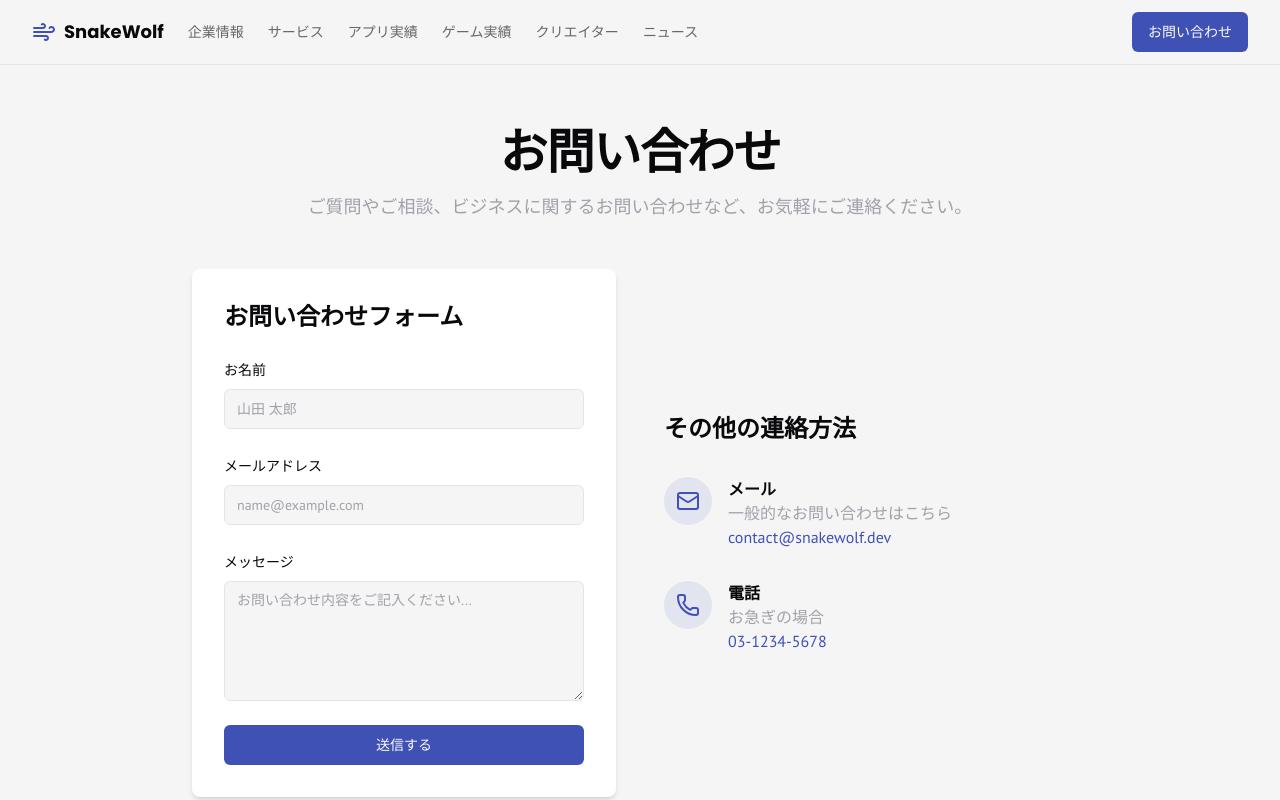
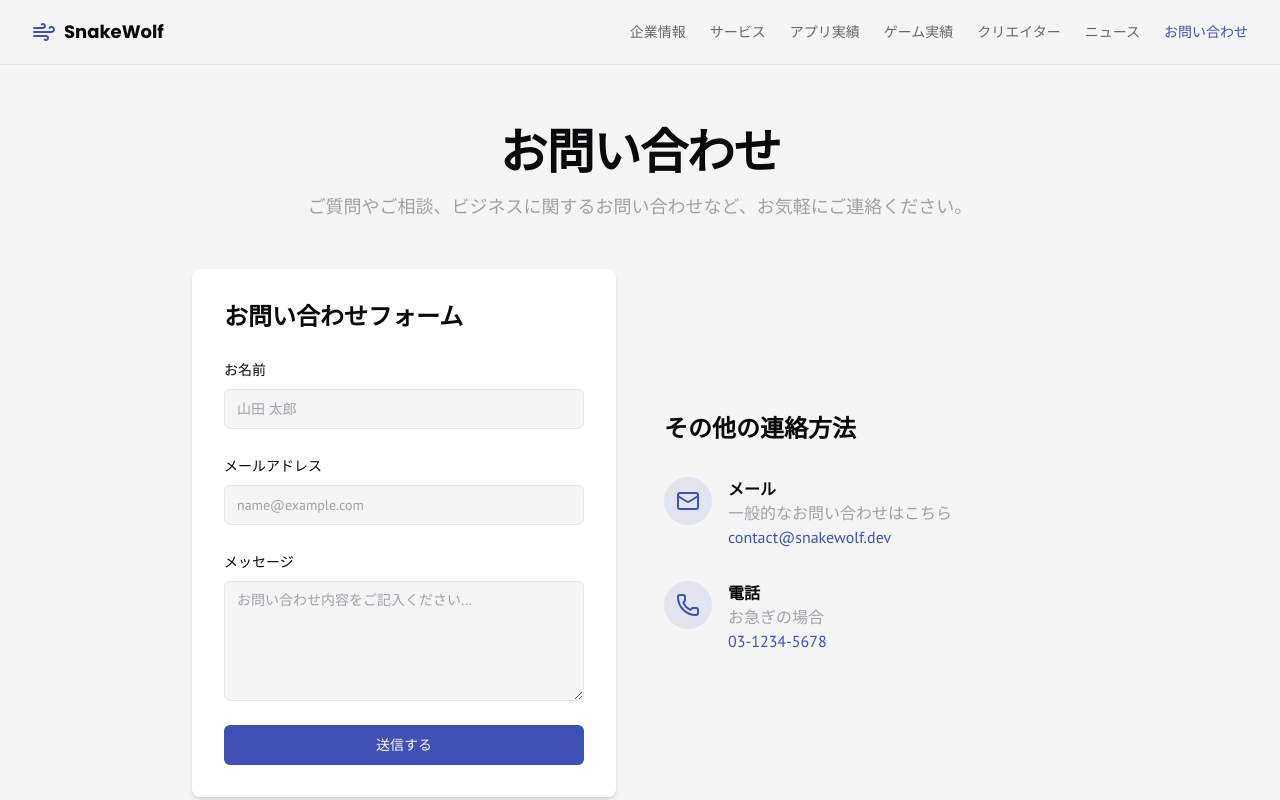
Before and after one commit to snakewolflab/snakewolf-website, a Next.js app: page /contact in a window 1280 px wide. Shown: the top 800 px of the page. Built offline with nearby package versions, Linux system fonts and the light colour scheme.

Commit message:
ヘッダーのお問い合わせは通常のリンクに変更し、そのほかのリンクも右に寄せてください また下記エラーも発生しているので修正をお願いします Erro

```diff
--- a/src/components/layout/header.tsx
+++ b/src/components/layout/header.tsx
@@ -1,11 +1,12 @@
+
 "use client";
 
 import React from "react";
 import Link from "next/link";
 import { usePathname } from "next/navigation";
-import { Menu, Wind, Newspaper, Gamepad2, Sparkles, User, Building } from "lucide-react";
+import { Menu, Wind } from "lucide-react";
 import { Button } from "@/components/ui/button";
-import { Sheet, SheetContent, SheetTrigger } from "@/components/ui/sheet";
+import { Sheet, SheetContent, SheetHeader, SheetTitle, SheetTrigger } from "@/components/ui/sheet";
 import { cn } from "@/lib/utils";
 
 const navLinks = [
@@ -30,6 +31,7 @@ export function Header() {
           <span className="font-headline">SnakeWolf</span>
         </Link>
 
+        <div className="flex flex-1 items-center justify-end gap-6">
           {/* Desktop Navigation */}
           <nav className="hidden md:flex items-center space-x-6 text-sm font-medium">
             {navLinks.slice(1).map((link) => ( // ホームを除外
@@ -45,12 +47,16 @@ export function Header() {
                 {link.label}
               </Link>
             ))}
+             <Link
+              href="/contact"
+              className={cn(
+                "transition-colors hover:text-primary",
+                pathname === "/contact" ? "text-primary" : "text-foreground/60"
+              )}
+            >
+              お問い合わせ
+            </Link>
           </nav>
-
-        <div className="flex flex-1 items-center justify-end gap-4">
-           <Button asChild>
-            <Link href="/contact">お問い合わせ</Link>
-          </Button>
 
           {/* Mobile Navigation */}
           <div className="md:hidden">
@@ -62,11 +68,15 @@ export function Header() {
                 </Button>
               </SheetTrigger>
               <SheetContent side="right">
-                <div className="flex flex-col gap-6 p-6">
+                <SheetHeader>
+                  <SheetTitle>
                     <Link href="/" className="flex items-center gap-2 font-bold text-lg" onClick={() => setIsMobileMenuOpen(false)}>
                       <Wind className="h-6 w-6 text-primary" />
                       <span className="font-headline">SnakeWolf</span>
                     </Link>
+                  </SheetTitle>
+                </SheetHeader>
+                <div className="flex flex-col gap-6 p-6">
                   <nav className="flex flex-col gap-4 text-lg font-medium">
                     {navLinks.map((link) => (
                       <Link key={link.href} href={link.href} onClick={() => setIsMobileMenuOpen(false)} className={cn("transition-colors hover:text-primary", pathname === link.href ? "text-primary" : "text-foreground")}>
--- a/src/components/ui/sheet.tsx
+++ b/src/components/ui/sheet.tsx
@@ -1,3 +1,4 @@
+
 "use client"
 
 import * as React from "react"
```
Lines whose indentation alone changed are shown as unchanged.
